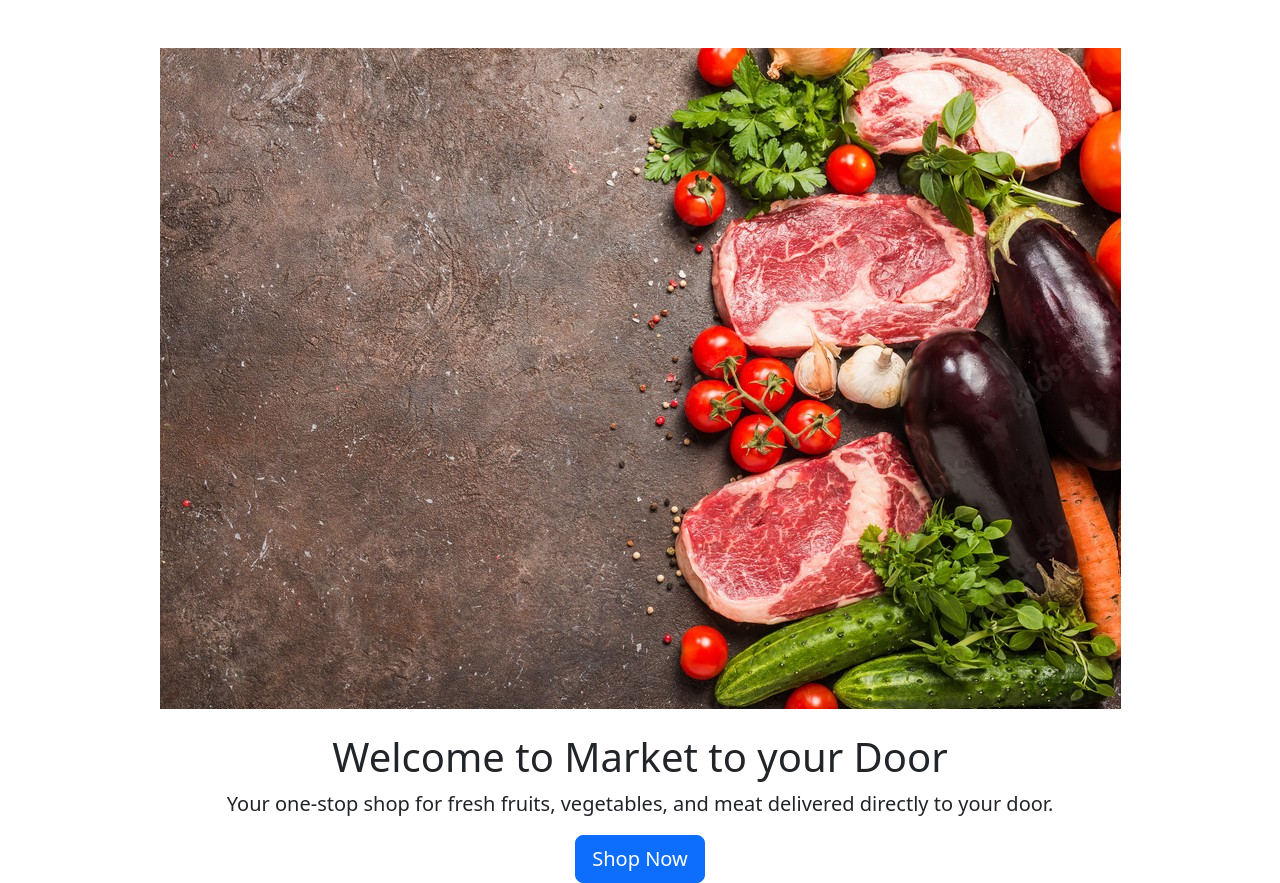
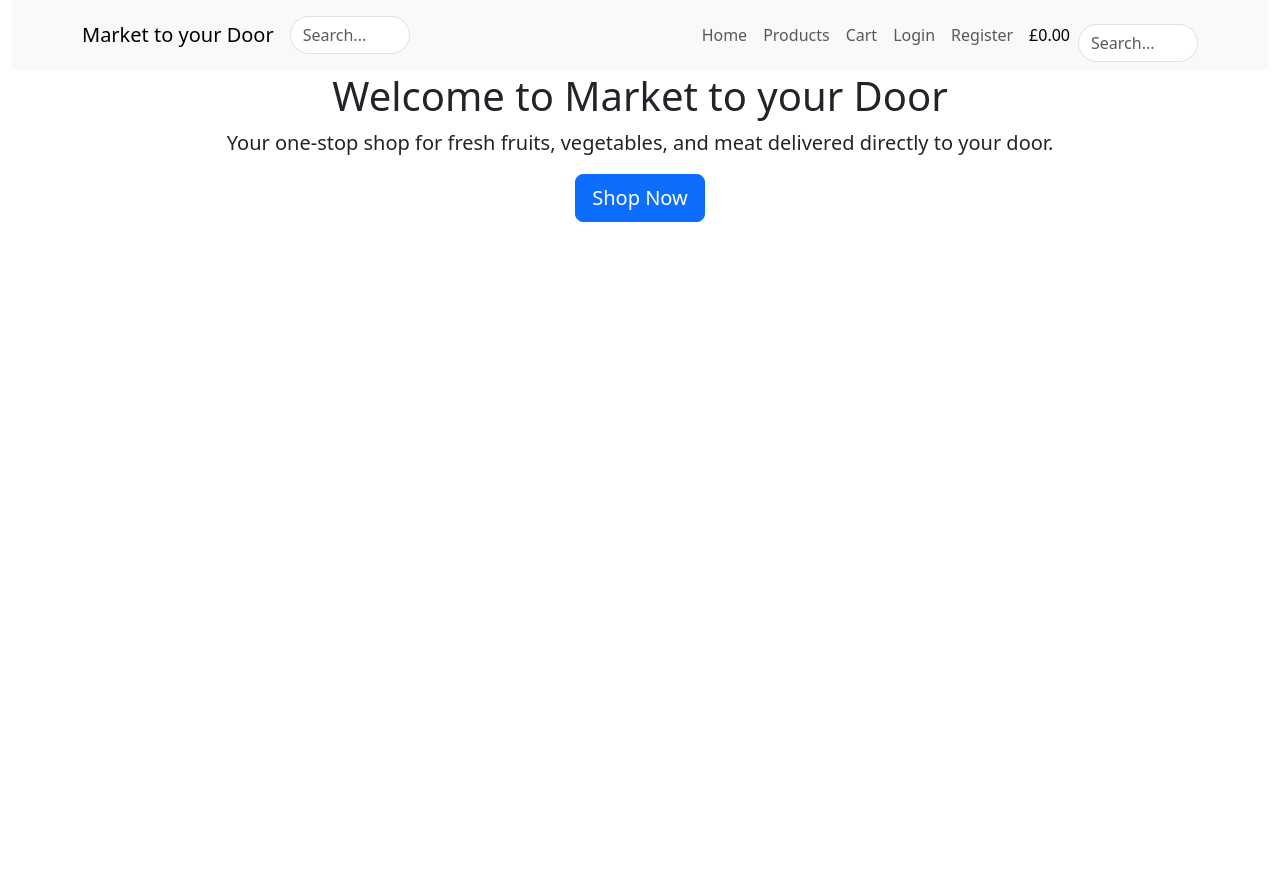
Before and after one commit to pauldmnn/Market-to-your-door, a Django app: page / in a window 1280 px wide. After the commit the page ends 222 px from the top, so only its background shows below. Run offline with Django 5.2, Linux system fonts and the light colour scheme.

Commit message:
Added main page header

```diff
--- a/market/templates/market/index.html
+++ b/market/templates/market/index.html
@@ -7,13 +7,6 @@
     <div class="container mt-5">
         <div class="row">
             <div class="col-12 text-center">
-                <!-- Display the image from the media folder -->
-                <img
-                    src="/media/images/market_image.jpg"
-                    alt="Fresh fruits, meats and vegetables"
-                    class="img-fluid"
-                    style="max-width: 100%; height: auto;"
-                />
                 <h1 class="mt-4">Welcome to Market to your Door</h1>
                 <p class="lead">
                     Your one-stop shop for fresh fruits, vegetables, and meat delivered directly to your door.
--- a/market_to_your_door/settings.py
+++ b/market_to_your_door/settings.py
@@ -146,7 +146,8 @@ USE_TZ = True
 # Static files (CSS, JavaScript, Images)
 # https://docs.djangoproject.com/en/5.1/howto/static-files/
 
-STATIC_URL = 'static/'
+STATIC_URL = '/static/'
+STATICFILES_DIRS = (os.path.join(BASE_DIR, 'static'),)
 
 MEDIA_URL = '/media/'
 MEDIA_ROOT = os.path.join(BASE_DIR, 'media')
--- /dev/null
+++ b/static/css/base.css
@@ -0,0 +1,9 @@
+.search-input {
+    width: 120px;
+    transition: width 0.3s ease-in-out;
+    border-radius: 20px;
+  }
+
+.search-input:focus {
+    width: 200px;
+  }
--- a/templates/base.html
+++ b/templates/base.html
@@ -12,6 +12,7 @@
 
     {% block corecss %}
         <link href="https://cdn.jsdelivr.net/npm/bootstrap@5.3.3/dist/css/bootstrap.min.css" rel="stylesheet" integrity="sha384-QWTKZyjpPEjISv5WaRU9OFeRpok6YctnYmDr5pNlyT2bRjXh0JMhjY6hW+ALEwIH" crossorigin="anonymous">
+        <link rel="stylesheet" href="{% static 'css/base.css' %}">
     {% endblock %}
 
     {% block corejs %}
@@ -24,7 +25,64 @@
   </head>
 
   <body>
-    <header class="container-fluid fixed-top"></header>
+    <header class="container-fluid fixed-top">
+        <nav class="navbar navbar-expand-lg navbar-light bg-light">
+            <div class="container">
+                <a class="navbar-brand" href="{% url 'market:home' %}">Market to your Door</a>
+                <button class="navbar-toggler" type="button" data-bs-toggle="collapse" data-bs-target="#navbarContent" aria-controls="navbarContent" aria-expanded="false" aria-label="Toggle navigation">
+                    <span class="navbar-toggler-icon"></span>
+                </button>
+                <form class="d-none d-lg-flex mx-auto">
+                    <input class="form-control search-input" type="search" placeholder="Search..." aria-label="Search"/>
+                </form>
+                <div class="collapse navbar-collapse" id="navbarContent">
+                    <ul class="navbar-nav ms-auto">
+                        <li class="nav-item">
+                            <a class="nav-link" href="{% url 'market:home' %}">Home</a>
+                        </li>
+                        <li class="nav-item">
+                            <a class="nav-link" href="{% url 'products:product_list' %}">Products</a>
+                        </li>
+                        <li class="nav-item">
+                            <a class="nav-link" href="{% url 'cart:cart_detail' %}">Cart</a>
+                        </li>
+                        {% if user.is_authenticated %}
+                            <li class="nav-item">
+                                <a class="nav-link" href="{% url 'profiles:profile' %}">My Account</a>
+                            </li>
+                            <li class="nav-item">
+                                <a class="nav-link" href="{% url 'profiles:logout' %}">Logout</a>
+                            </li>
+                        {% else %}
+                            <li class="nav-item">
+                                <a class="nav-link" href="{% url 'profiles:login' %}">Login</a>
+                            </li>
+                            <li class="nav-item">
+                                <a class="nav-link" href="{% url 'profiles:register' %}">Register</a>
+                            </li>
+                        {% endif %}
+                        <li class="list-inline-item">
+                            <a class="{% if grand_total %} text-info font-weight-bold {% else %} text-black {% endif %} nav-link" href="{% url 'view_bag' %}">
+                                <div class="text-center">
+                                    <div><i class="fas fa-shopping-bag fa-lg"></i></div>
+                                    <p class="my-0">
+                                        {% if grand_total %}
+                                            ${{ grand_total|floatformat:2}}
+                                        {% else %}
+                                            £0.00
+                                        {% endif %}
+                                    </p>
+                                </div>
+                            </a>
+                        </li>
+                    </ul>
+                    <form class="d-lg-non mt-3">
+                        <input type="search" class="form-control search-input" placeholder="Search..." aria-label="Search">
+                    </form>
+                </div>
+            </div>
+        </nav>
+    </header>
 
     {% if messages %}
         <div class="message-container"></div>
```
